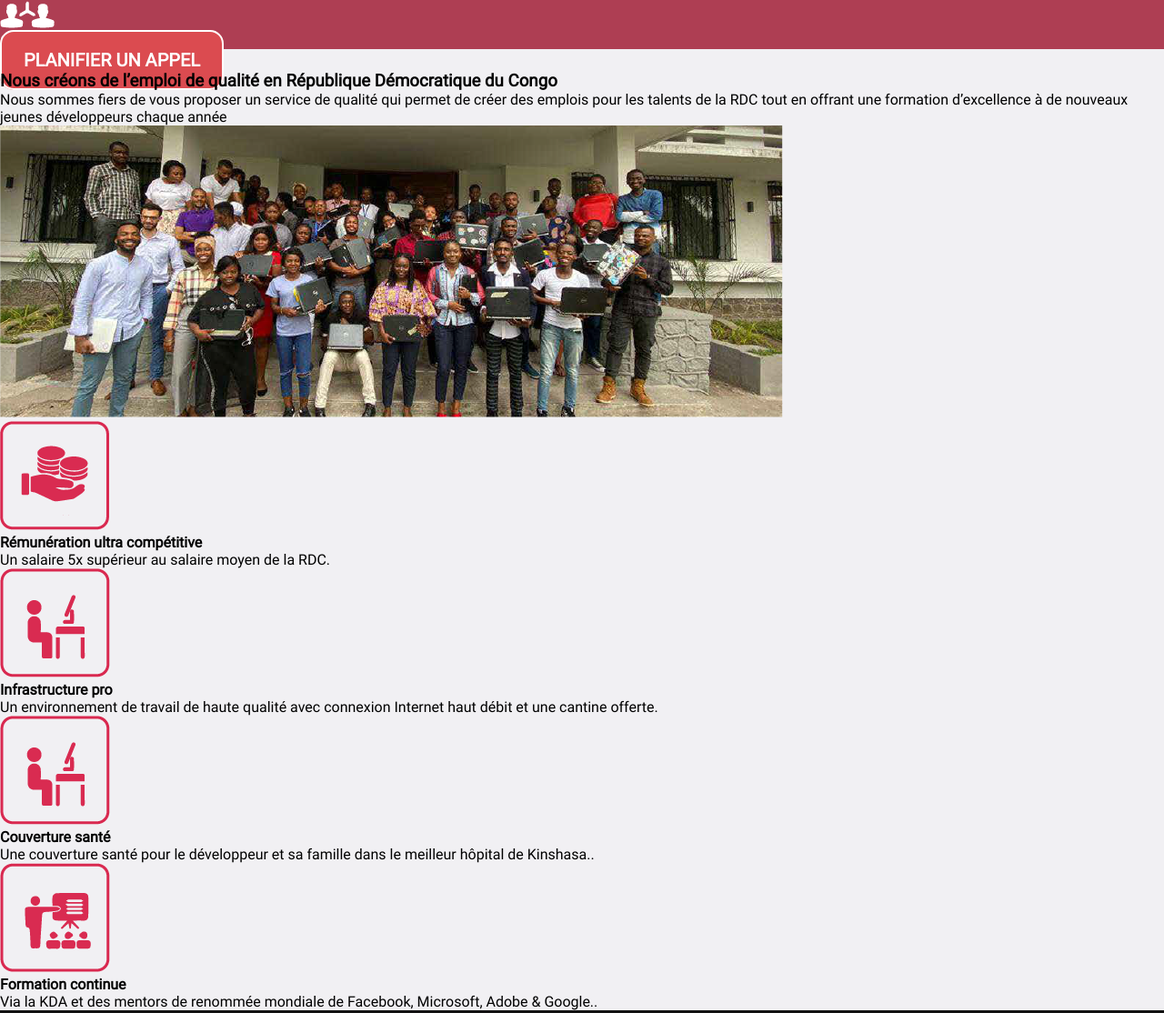
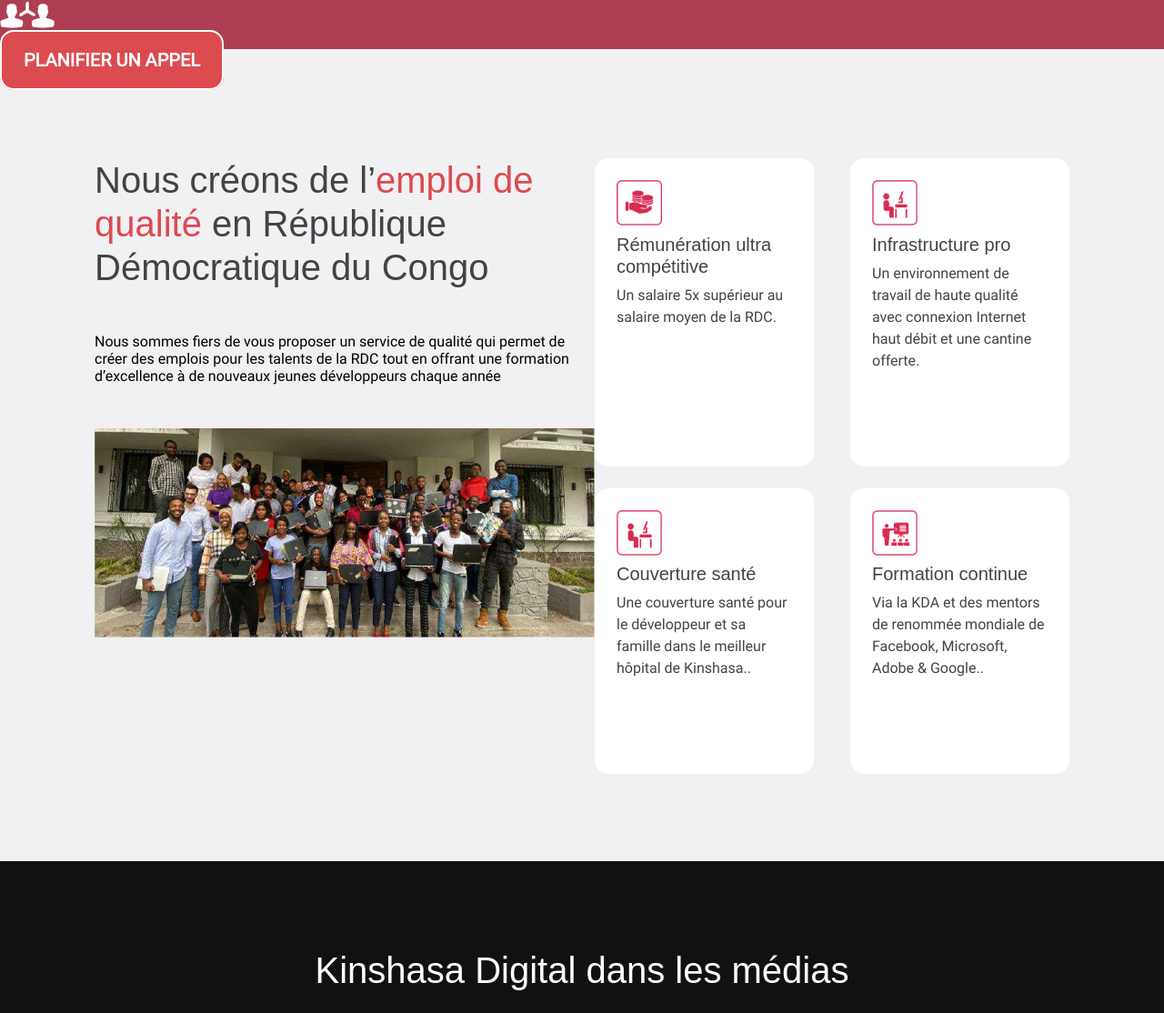
Before and after one commit to Rosaire-KOTA-KDA-2021/rosairekota-prairie, a plain HTML site: page index.html in a window 1280 px wide. Shown: the part 3374-4488 px from the top of the page at 91% size. Drawn offline with Linux system fonts and the light colour scheme; a web font is replaced by a local one.

Commit message:
Feat:pres-fin de la section <emploi: cartes(remuneration,...)>

```diff
--- a/css/style.css
+++ b/css/style.css
@@ -134,11 +134,73 @@ html,body{
 .mr-2{
     margin-right: 2.5rem;
 }
+.mr-3{
+    margin-right: 3.5rem;
+}
+.mr-6{
+    margin-right: 6.5rem;
+}
 .ml-1{
     margin-left: 0.8rem;
 }
+.ml-3{
+    margin-left: 3.5rem;
+}
+.ml-6{
+    margin-left: 6.5rem;
+}
+
 .mlx-1{
     margin-left: 0.3rem;
+}
+.p-1{
+    padding: 1.5rem;
+}
+.p-3{
+    padding: 3rem;
+}
+.p-6{
+    padding: 6rem;
+}
+.pt-1{
+    padding-top: 1.5rem;
+}
+.pt-3{
+    padding-top: 3rem;
+}
+.pt-6{
+    padding-top: 6rem;
+}
+.pb-1{
+    padding-bottom: 1.5rem;
+}
+.pb-3{
+    padding-bottom: 3rem;
+}
+.pb-6{
+    padding-bottom: 6rem;
+}
+.pr-1{
+    padding-right: 1.5rem;
+}
+.pr-2{
+    padding-right: 2.5rem;
+}
+.pr-6{
+    padding-right: 6.5rem;
+}
+.pl-1{
+    padding-left: 0.8rem;
+}
+.pl-3{
+    margin-left: 3.5rem;
+}
+.pl-6{
+    padding-left: 6.5rem;
+}
+
+.plx-1{
+    padding-left: 0.3rem;
 }
 .text-center{
     text-align: center;
@@ -155,6 +217,9 @@ html,body{
 }
 .text-dark{
     color: #424345;
+}
+.text-danger{
+    color:#db4b50 ;
 }
 .title-section{
     font-family: 'Montserrat', sans-serif;
@@ -382,7 +447,51 @@ html,body{
 .call{
     background-color: #ae3e53;
     color: white;
-}.media-section{
+}
+.emploi-section{
+    display: flex;
+    flex-flow: row;
+    justify-content: space-evenly;
+}
+.emploi-one,.card-emploi{
+    width: 50%;
+}
+.students{
+    width: 550px;
+    height: 230px;
+
+}
+.card{
+    display: flex;
+    flex-flow: row;
+    justify-content: space-evenly;
+}
+.card div{
+    width: 50%;
+    background-color: #ffffff;
+    border-radius: 15px;
+}
+.card img{
+    width: 50px;
+    height: 50px;
+}
+.card-title{
+    font-family: 'Montserrat', sans-serif;
+    font-size: 20px;
+    line-height: 24px;
+    font-weight: normal;
+    color: #424345;
+    margin-top: 0.3rem;
+}
+.card-text{
+    font-size: 16px;
+    line-height: 24px;
+    font-weight: normal;
+    color: #424345;
+    margin-bottom: 5rem;
+    margin-top: 00.5rem;
+}
+.media-section{
     background-color: #111111;
 }
 .media-section .medias{
--- a/index.html
+++ b/index.html
@@ -172,36 +172,40 @@
                 <span> <a href="#" class="btn btn-lg-danger text-upper">planifier un appel</a></span>
             </div>
         </section>
-        <section class="emploi">
-            <div class="emploi-one">
-                <h3>Nous créons de l’emploi de qualité en République Démocratique du Congo</h3>
-                <p> Nous sommes fiers de vous proposer un service de qualité qui permet de créer des emplois pour les talents de la RDC tout en offrant une formation d’excellence à de nouveaux jeunes développeurs chaque année</p>
-                 <p><img src="images/students.png" alt="students.png"></p>
+        <section class="emploi-section">
+            <div class="emploi-one ml-6">
+                <h3 class="mt-6 mb-3 title-section text-dark">Nous créons de l’<span class="text-danger">emploi de qualité </span>en République Démocratique du Congo</h3>
+                <p class="mb-3 text-emploi"> Nous sommes fiers de vous proposer un service de qualité qui permet de créer des emplois pour les talents de la RDC tout en offrant une formation d’excellence à de nouveaux jeunes développeurs chaque année</p>
+                 <p><img src="images/students.png" alt="students.png" class="students"></p>
             </div>
-            <div class="card-emploi">
-                <div class="card-remun">
+            <div class="mt-6 card-emploi mr-6">
+                <div class="card mb-1">
+                    <div class="card-remun p-1 mr-2">
                         <p><img src="images/illustrations/salary.png" alt="salary.png"></p>
-                    <h4>Rémunération ultra compétitive</h4>
-                    <p>Un salaire 5x supérieur au salaire moyen de la RDC.</p>
+                        <h4 class="card-title">Rémunération ultra compétitive</h4>
+                        <p class="card-text">Un salaire 5x supérieur au salaire moyen de la RDC.</p>
                     </div>
-                <div class="card-infra">
+                    <div class="card-infra p-1">
                         <p><img src="images/illustrations/working.png" alt="working.png"></p>
-                    <h4>Infrastructure pro</h4>
-                     <p>Un environnement de travail de haute qualité avec connexion Internet haut débit et une cantine offerte.</p>
+                        <h4 class="card-title">Infrastructure pro</h4>
+                         <p class="card-text">Un environnement de travail de haute qualité avec connexion Internet haut débit et une cantine offerte.</p>
                     </div>
-                <div class="card-sante">
+                </div>
+                 <div class="card">
+                    <div class="card-sante p-1 mr-2">
                         <p><img src="images/illustrations/working.png" alt="working.png"></p>
-                    <h4>Couverture santé</h4>
-                     <p>Une couverture santé pour le développeur et sa famille dans le meilleur hôpital de Kinshasa..</p>
+                        <h4 class="card-title">Couverture santé</h4>
+                         <p class="card-text">Une couverture santé pour le développeur et sa famille dans le meilleur hôpital de Kinshasa..</p>
                     </div>
-                <div class="card-formation-continue">
+                    <div class="card-formation-continue p-1">
                         <p><img src="images/illustrations/training.png" alt="training.png"></p>
-                    <h4>Formation continue</h4>
-                     <p>Via la KDA et des mentors de renommée mondiale de Facebook, Microsoft, Adobe & Google..</p>
+                        <h4 class="card-title">Formation continue</h4>
+                         <p class="card-text">Via la KDA et des mentors de renommée mondiale de Facebook, Microsoft, Adobe & Google..</p>
+                    </div>
                  </div>
             </div>
         </section>
-        <section class="media-section">
+        <section class="mt-6 media-section">
             <h2 class="mt-6 mb-3 text-center title-section text-white">Kinshasa Digital dans les médias</h2>
             <div class="medias">
                 <div class="jeune_afric"><img src="images/medias/jeuneafr.png" alt="jeuneafr.png" class="jeuneafr"></div>
```
Lines whose indentation alone changed are shown as unchanged.
